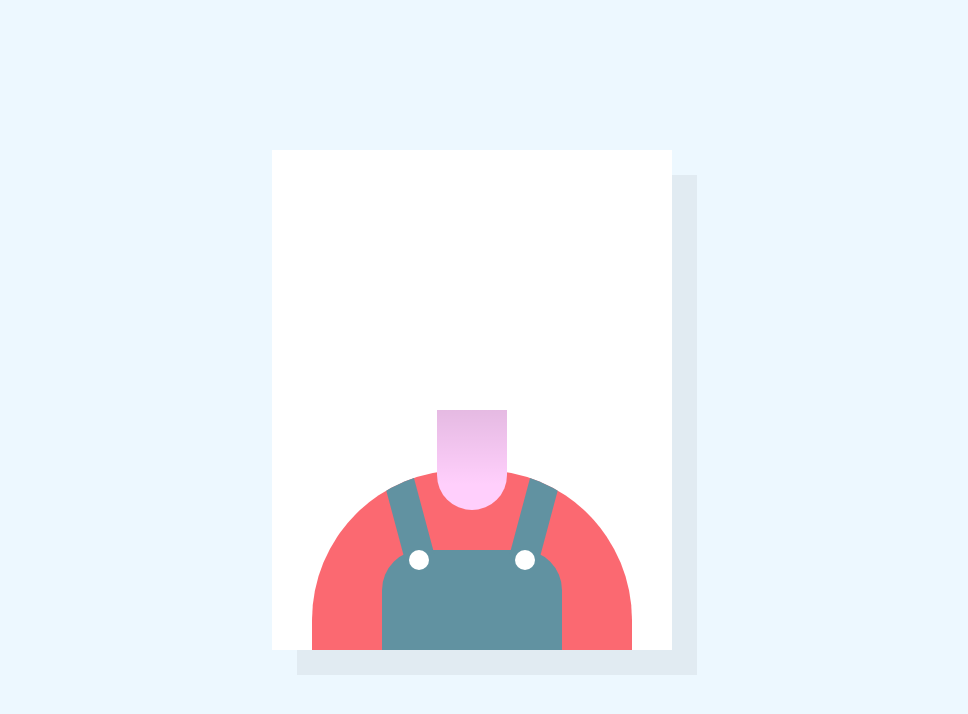
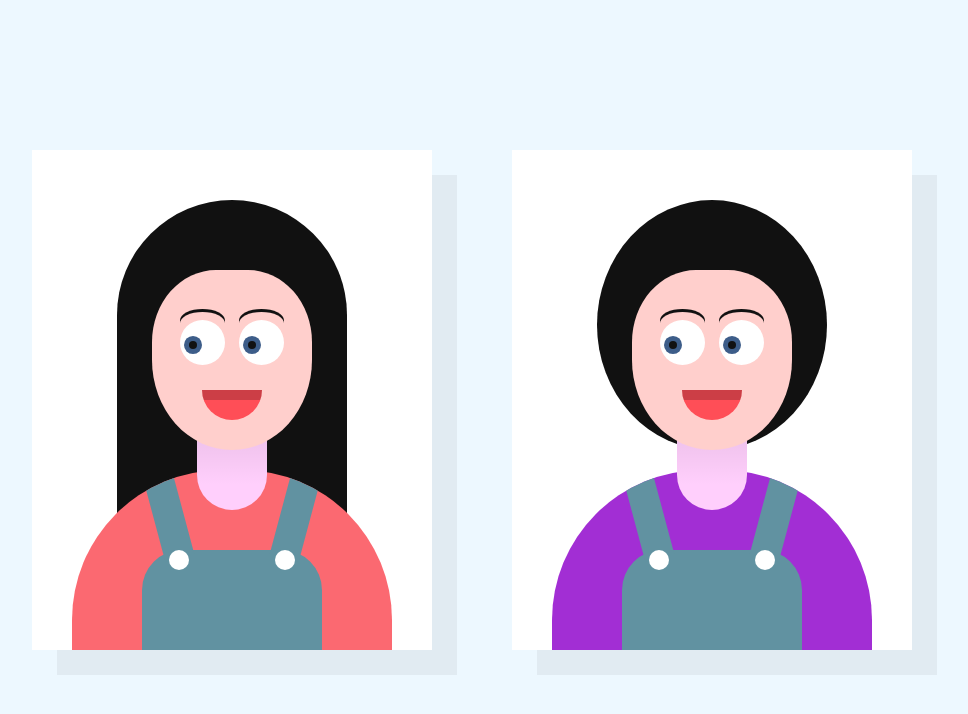
Before and after one commit to Hritik95/Eyes-Following-Mouse-cursor, a plain HTML site: page index.html in a window 1280 px wide. Shown: the whole page, without its empty margins (168-1136 px from the left). Drawn offline with Linux system fonts and the light colour scheme.

Commit message:
Added Html and css with javascript

```diff
--- a/index.html
+++ b/index.html
@@ -9,6 +9,9 @@
 </head>
 <body>
     <div class="box">
+        <div class="hair"></div>
+
+
         <div class="bottom">
             <span></span>
         </div>
@@ -17,7 +20,58 @@
             <div class="neck">
 
             </div>
+
+            <div class="face">
+                <div class="eyes">
+                    <span class="eye"><i></i></span>
+                    <span class="eye"><i></i></span>
+                </div>
+                <div class="mouth">
+
+                </div>
+            </div>
         </div>
     </div>
+
+
+    <div class="box">
+        <div class="hair"></div>
+
+
+        <div class="bottom">
+            <span></span>
+        </div>
+
+        <div class="head">
+            <div class="neck">
+
+            </div>
+
+            <div class="face">
+                <div class="eyes">
+                    <span class="eye"><i></i></span>
+                    <span class="eye"><i></i></span>
+                </div>
+                <div class="mouth">
+
+                </div>
+            </div>
+        </div>
+    </div>
+
+    <script>
+        document.querySelector('body').addEventListener('mousemove',eyeball);
+
+        function eyeball(){
+            let eye = document.querySelectorAll('.eye i');
+            eye.forEach(function(eye){
+                let x = (eye.getBoundingClientRect().left) + (eye.clientWidth / 2);
+                let y = (eye.getBoundingClientRect().top) + (eye.clientHeight / 2);
+                let radian = Math.atan2(event.pageX - x, event.pageY - y);
+                let rot = (radian * (180 / Math.PI) * -1) + 270;
+                eye.style.transform = "rotate("+ rot +"deg)";
+            })
+        }
+    </script>
 </body>
 </html>
--- a/style.css
+++ b/style.css
@@ -13,6 +13,7 @@ body{
     align-items: center;
     min-height: 100vh;
     background: #edf8ff;
+    flex-wrap: wrap;
 }
 
 .box{
@@ -36,6 +37,10 @@ body{
     border-top-right-radius: 150px;
     z-index: 9;
     overflow: hidden;
+}
+
+.box:nth-child(2) .bottom{
+    background: #a22ed4;
 }
 
 .box .bottom::before{
@@ -120,3 +125,114 @@ body{
     height: 75%;
     background: linear-gradient(rgba(0,0,0,0.1),transparent);
 }
+
+.box .head .face{
+    position: absolute;
+    top: 120px;
+    left: 50%;
+    transform: translate(-50%);
+    width: 160px;
+    height: 180px;
+    background: #ffcfcc;
+    z-index: 12;
+    border-radius: 50%;
+    border-top-left-radius: 40%;
+    border-top-right-radius: 40%;
+    z-index: 12;
+}
+
+.box .head .face .eyes{
+    position: absolute;
+    top: 50px;
+    left: 50%;
+    transform: translate(-50%);
+    display: flex;
+    justify-content: space-between;
+    align-items: center;
+    width: 65%;
+}
+
+.box .head .face .eyes .eye{
+    position: relative;
+    width: 45px;
+    height: 45px;
+}
+
+.box .head .face .eyes .eye::before{
+    content: '';
+    position: absolute;
+    top: -8px;
+    left: 0;
+    width: 100%;
+    height: 50%;
+    background: transparent;
+    border-radius: 50%;
+    box-shadow: 0 -3px 0 #111;
+}
+
+.box .head .face .eyes .eye i{
+    position: absolute;
+    display: inline-block;
+    bottom: 0;
+    left: 0;
+    width: 100%;
+    height: 100%;
+    display: flex;
+    justify-content: center;
+    align-items: center;
+    background: #fff;
+    border-radius: 50%;
+}
+.box .head .face .eyes .eye i::before{
+    content: '';
+    position: absolute;
+    width: 8px;
+    height: 8px;
+    background: #111;
+    border-radius: 50%;
+    box-shadow: 0 0 0 5px #3d5d89;
+    transform: translate(-10px,2px);
+}
+
+.box .head .face .mouth{
+    position: absolute;
+    bottom: 30px;
+    left: 50%;
+    transform: translate(-50%);
+    width: 60px;
+    height: 30px;
+    background: #ff4e57;
+    border-bottom-left-radius: 30px;
+    border-bottom-right-radius: 30px;
+    box-shadow: inset 0 10px 0 rgba(0, 0, 0, 0.2);
+    transition: 0.5s;
+}
+
+.box .head .face:hover .mouth{
+    height: 15px;
+    width: 70px;
+    bottom: 40px;
+    border-radius: 10px;
+}
+
+.face:hover{
+    cursor: pointer;
+}
+
+.box .hair{
+    position: absolute;
+    bottom: 0;
+    left: 50%;
+    transform: translate(-50%);
+    width: 230px;
+    height: 450px;
+    background: #111;
+    border-top-left-radius: 200px;
+    border-top-right-radius: 200px;
+}
+
+.box:nth-child(2) .hair{
+    bottom: 200px;
+    height: 250px;
+    border-radius: 50%;
+}
```
